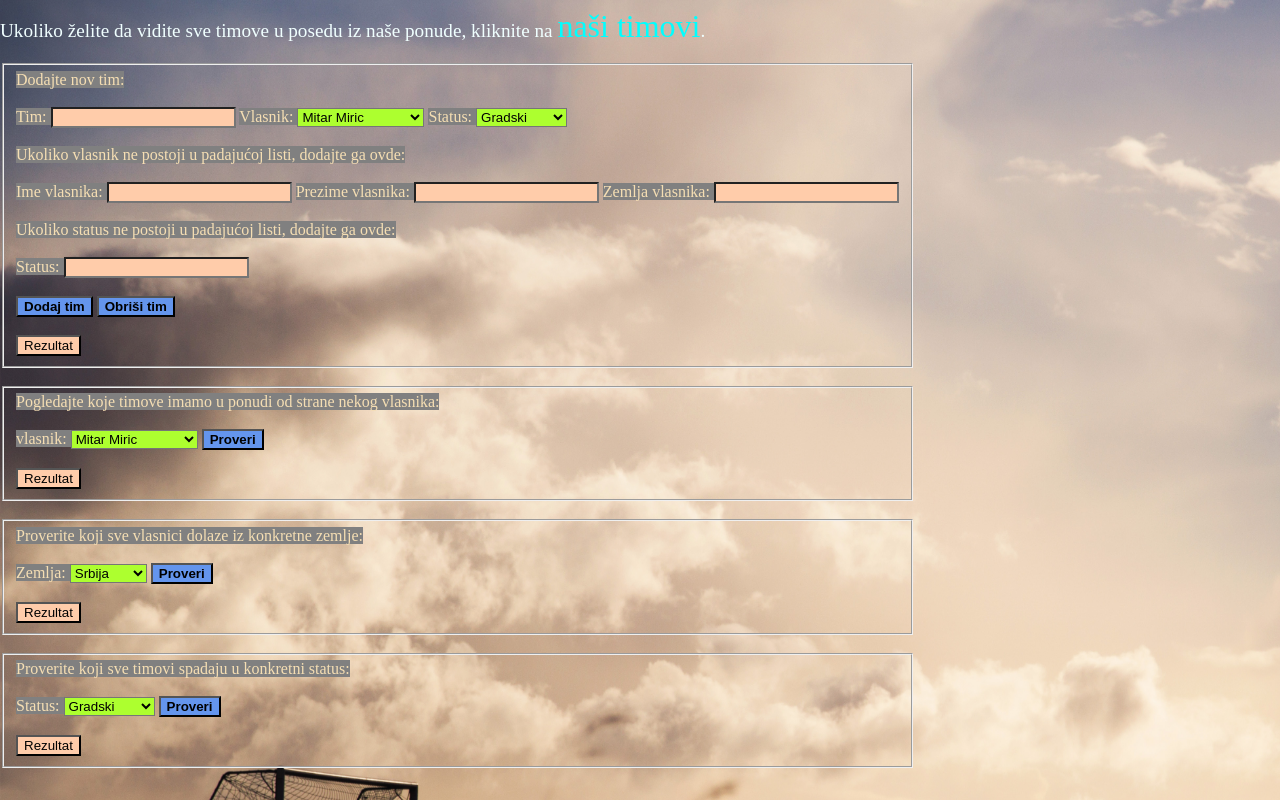
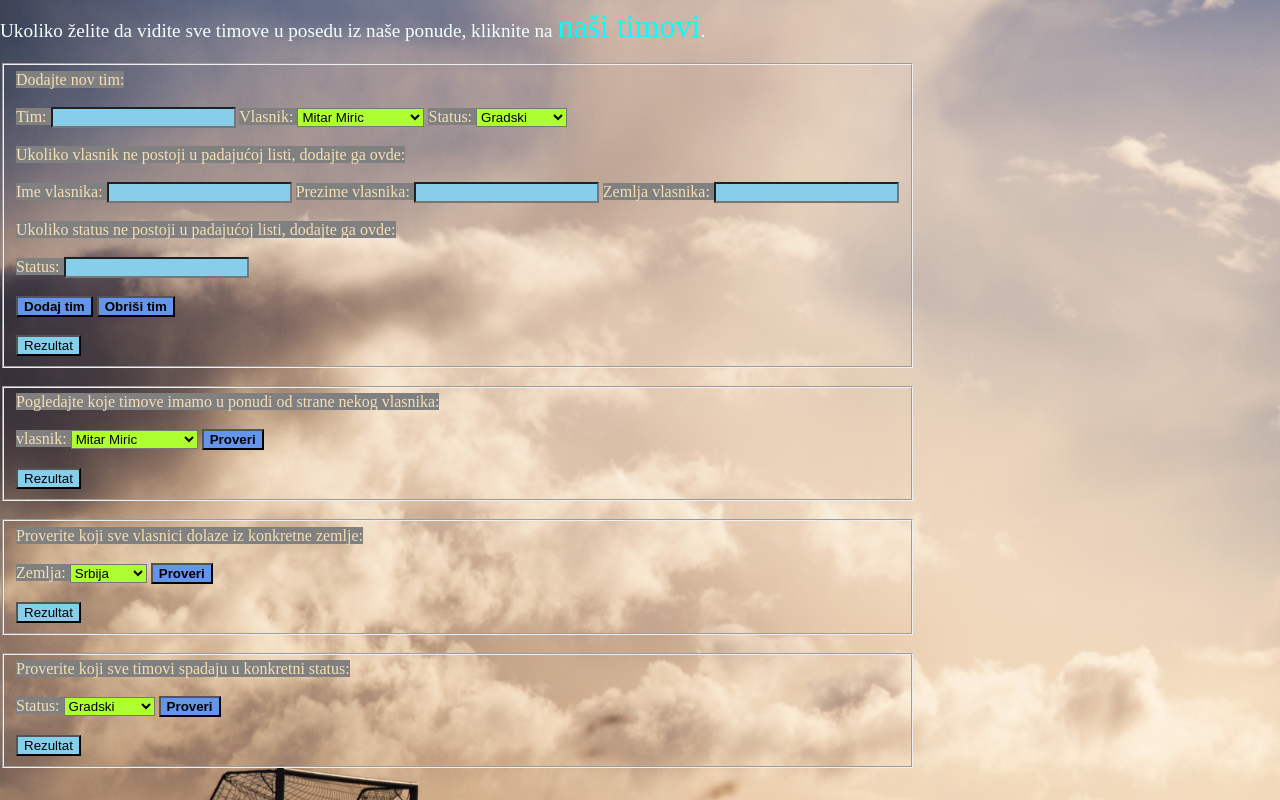
Before and after one commit to Nixyz11/domaci, a PHP site: page /timovi.php in a window 1280 px wide. Run offline with PHP 8.4, Linux system fonts and the light colour scheme; data comes from the database, SQL or seed files in the repository.

Commit message:
Promena boje inputa
Promena boje inputa u plavu jedan od commita

```diff
--- a/timovi.php
+++ b/timovi.php
@@ -32,7 +32,7 @@
   }
 
   input{
-     background-color: #FFCCAA;
+     background-color: skyblue;
      color: black;
   }
 
```
